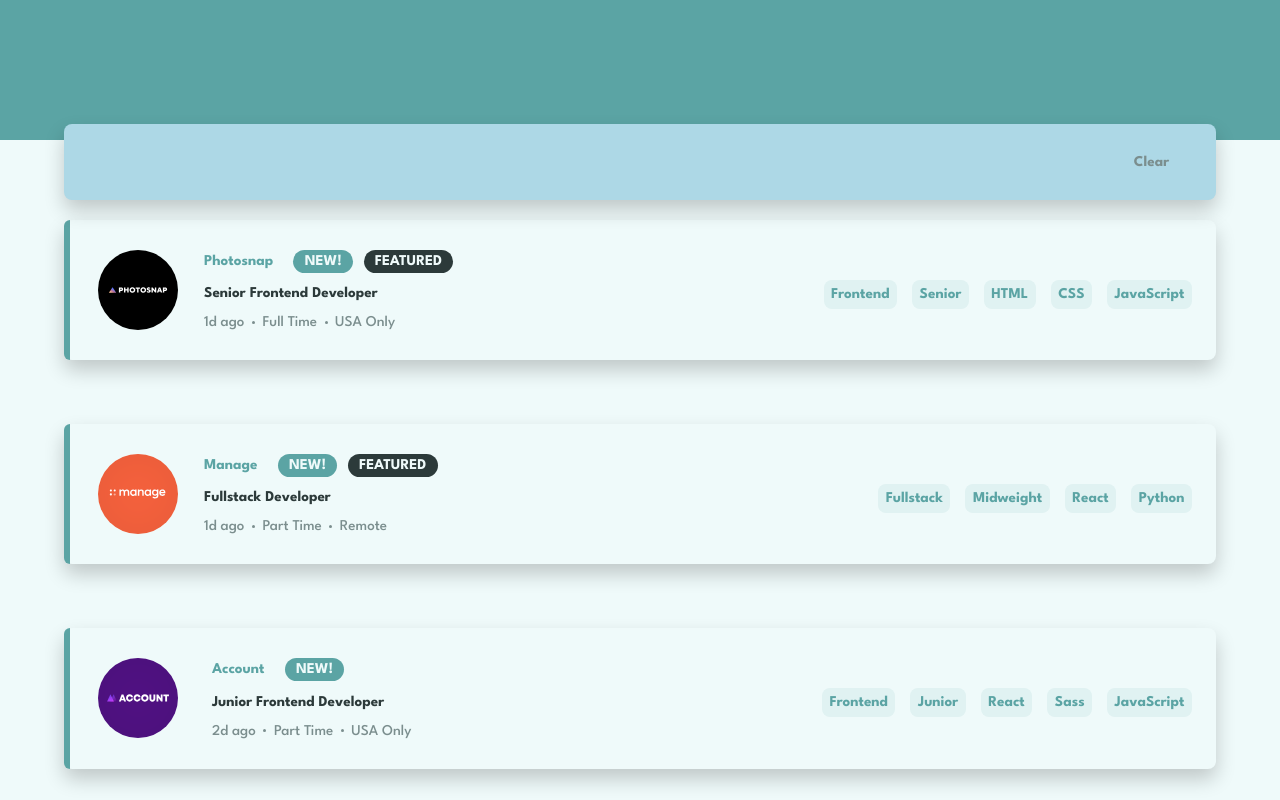
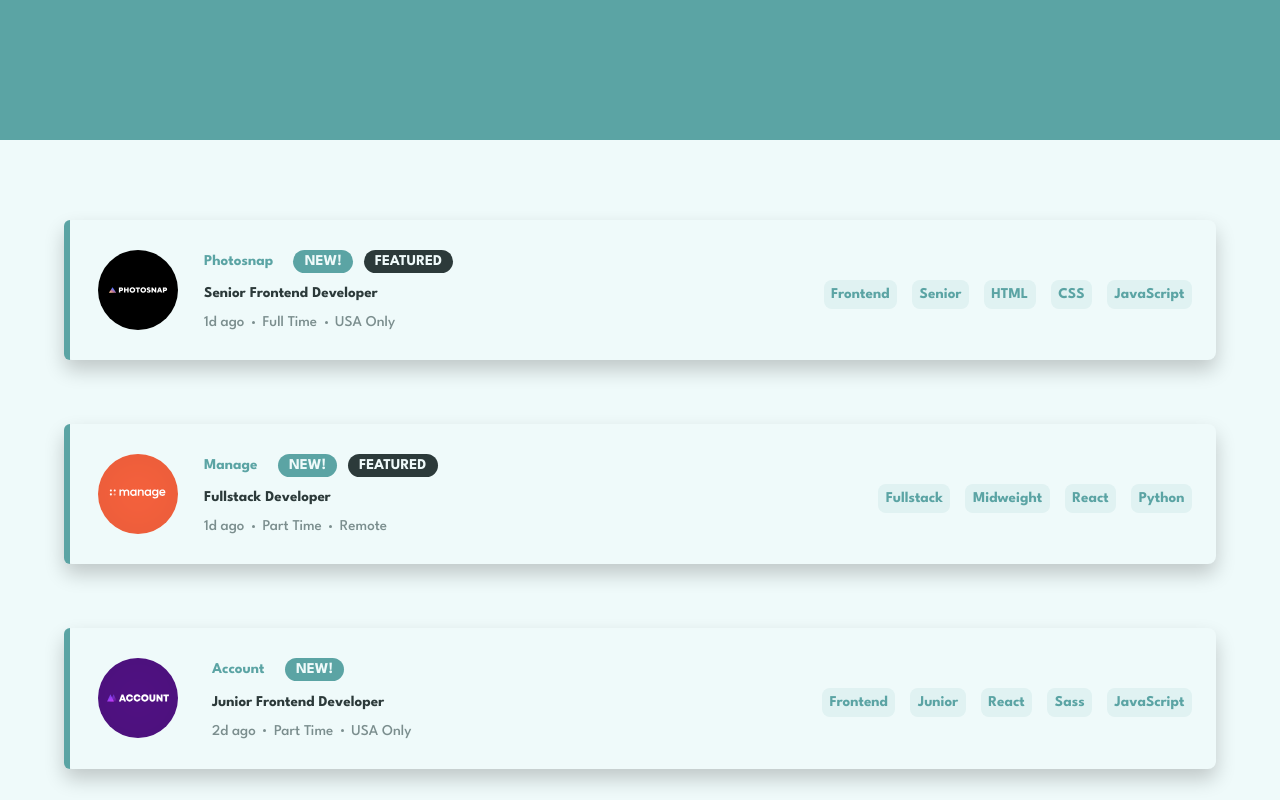
Before and after one commit to lukaasz555/job-list, a Next.js app: page / in a window 1280 px wide. Shown: the top 800 px of the page. Built offline with nearby package versions, Linux system fonts and the light colour scheme.

Commit message:
SearchBar visibility bug - fixed

```diff
--- a/components/Main/Main.tsx
+++ b/components/Main/Main.tsx
@@ -42,17 +42,12 @@ const Main: React.FC = () => {
         if(itemIndex > -1) {
             filters.splice(itemIndex, 1);
             setFilters([...filters]);
-
+            if(filters.length === 0) {
+                setVisible(false)
+            }
         }
    }
 
-/*    useEffect(() => {
-    if(filters.length > 0) {
-        setVisible(true)
-    } else {
-        setVisible(false)
-    }
-   }, [filters.length]) */
 
     return(
         <StyledWrapper>
--- a/components/Offer/Offer.tsx
+++ b/components/Offer/Offer.tsx
@@ -95,7 +95,7 @@ const TechWrapper = styled.div`
     }
 `
 
-export interface OfferProps {
+interface OfferProps {
     id: number,
     company: string,
     logo: string,
@@ -109,7 +109,7 @@ export interface OfferProps {
     location: string,
     languages?: string[],
     tools?: string[],
-    addFilter?: VoidFunction
+    addFilter?: any
 }
 
 const Offer: React.FC<OfferProps> = ({
--- a/components/SearchBar/SearchBar.tsx
+++ b/components/SearchBar/SearchBar.tsx
@@ -3,9 +3,7 @@ import styled from "styled-components";
 import FilterItem from "../FilterItem/FilterItem";
 
 
-//musi na bank otrzymywać w propach tablicę/listę;
-
-const Wrapper = styled.div`
+const Wrapper = styled.div<SearchBarProp>`
     background-color: ${({theme}) => theme.colors.lightCyanBg};
     border-radius: 8px;
     box-shadow: 0 10px 20px rgba(0, 0, 0, .2);
@@ -20,8 +18,10 @@ const Wrapper = styled.div`
     justify-content: space-between;
     align-items: center;
     z-index: 1;
+   transform: ${({visible}) => visible ?
+   'translateX(-50%) scaleY(1)' : 'translateX(-50%) scaleY(0)'
+    }
 
-    background-color: ${isVisible => isVisible ? 'lightblue' : 'lightgreen'};
 `
 
 const ClearButton = styled.button`
@@ -46,7 +46,7 @@ const Filters = styled.div`
     flex-basis: 80%;
 `
 
- export interface SearchBarProp {
+interface SearchBarProp {
     filters: string[],
     clearFilters?: any,
     removeFilter?: any,
@@ -58,7 +58,7 @@ const SearchBar: React.FC<SearchBarProp> = ({filters, clearFilters, removeFilter
 
     console.log('visible SearchBar: ' + visible)
     return (
-        <Wrapper isVisible={visible}>
+        <Wrapper visible={visible}>
             <Filters>
             <>
                  {filters.map(filter => {
--- a/components/atoms/Tech/Tech.tsx
+++ b/components/atoms/Tech/Tech.tsx
@@ -22,7 +22,7 @@ export const StyledButton = styled.div`
     }
 `
 
-export interface TechProps {
+interface TechProps {
     role: string,
     level: string,
     tools?: string[],
```
